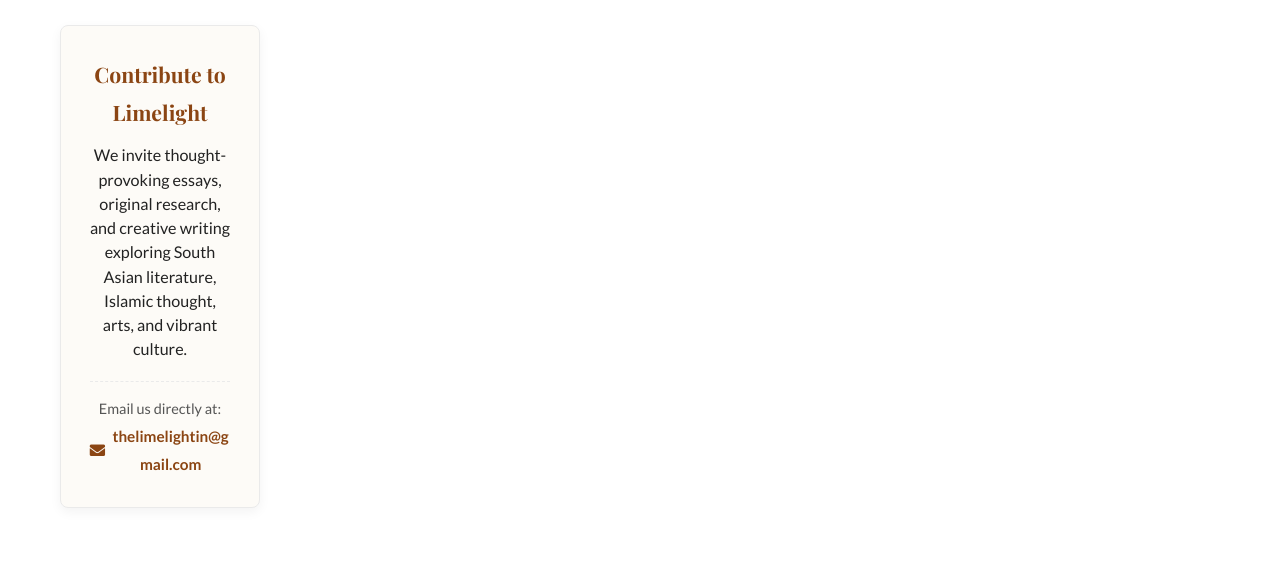
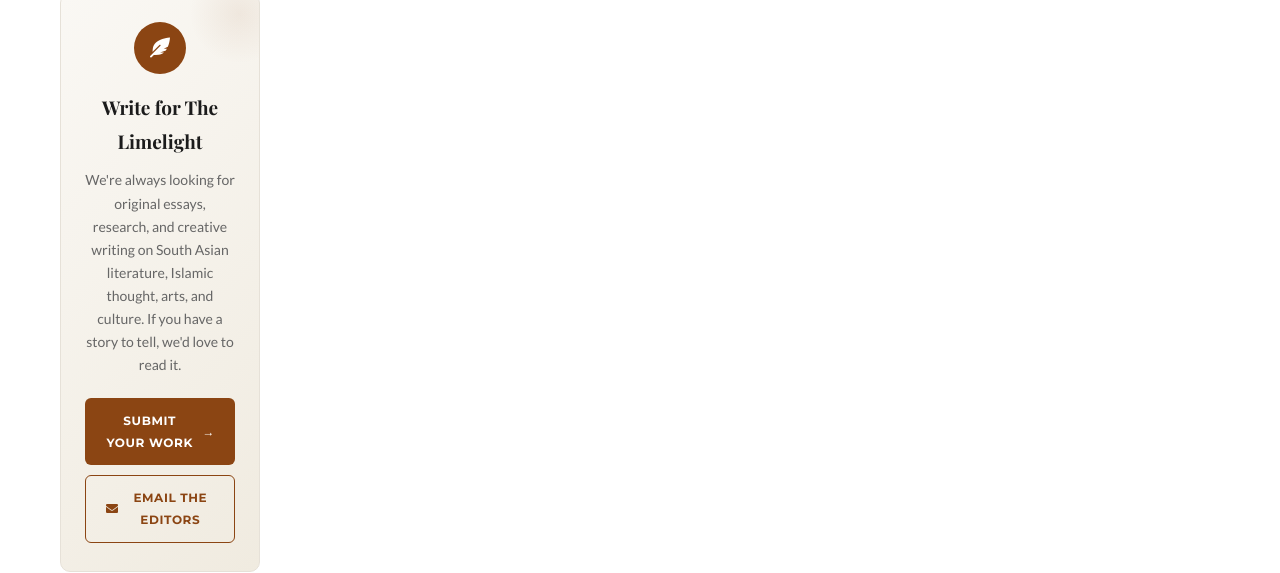
Before and after one commit to fadilp5x/testthelimelightonline, a website: page article.html in a window 1280 px wide. Shown: the part 408-981 px from the top of the page. Drawn offline with nearby package versions, Linux system fonts and the light colour scheme; no server answers; a web font is replaced by a local one.

```diff
--- a/article.html
+++ b/article.html
@@ -103,19 +103,27 @@
             margin-bottom: 40px;
             box-shadow: 0 5px 15px rgba(0,0,0,0.08);
         }
-        .featured-image-container.featured-image-full {
-            height: auto;
-        }
         .featured-image {
             width: 100%;
             height: 100%;
             object-fit: cover; /* Crucial: crops image instead of stretching */
             object-position: center top;
         }
-        .featured-image.full-image {
-            height: auto;
-            max-height: 85vh; /* Keep it from taking over entire screen if very tall */
+
+        /* NEW — full-size variant: same outer box dimensions, but shows the
+           complete image letterboxed inside it instead of cropping */
+        .featured-image-container--full {
+            background: #f0ede8; /* letterbox fill color — light neutral matching
+                                     the site's warm ivory palette */
+        }
+        .featured-image-container--full .featured-image {
             object-fit: contain;
+            width: 100%;
+            height: 100%;
+        }
+
+        [data-theme="dark"] .featured-image-container--full {
+            background: #1a1a1a;
         }
 
         /* 3. Body Text (Readability Optimized) */
@@ -126,7 +134,7 @@
             color: #444;
             overflow-wrap: break-word; /* Prevents long words/URLs from breaking layout */
         }
-        .article-body p { margin-bottom: 1.1em; }
+        .article-body p { margin-bottom: 0.9em; }
         .article-body p:empty,
         .article-body p:has(> br:only-child) {
             margin: 0;
@@ -709,74 +717,111 @@
         [data-theme="dark"] .sidebar-widget { background: #1a1a1a; border-color: #333; }
 
         /* --- Contributor Widget --- */
-        .contributor-cta {
-            margin-top: 2rem;
-            padding: 1.8rem;
-            background: #fdfbf7;
-            border: 1px solid var(--border-color);
-            border-radius: 8px;
-            box-shadow: 0 4px 12px rgba(0,0,0,0.05);
-            transition: transform 0.2s ease, box-shadow 0.2s ease;
+        .contributor-cta-v2 {
+            background: linear-gradient(135deg, #FAF8F4 0%, #F0EBE0 100%);
+            border: 1px solid #E6E1D8;
+            border-radius: 10px;
+            padding: 28px 24px;
             text-align: center;
+            position: relative;
+            overflow: hidden;
         }
-        .contributor-cta:hover {
-            transform: translateY(-3px);
-            box-shadow: 0 8px 24px rgba(0,0,0,0.1);
+
+        .contributor-cta-v2::before {
+            content: '';
+            position: absolute;
+            top: -30px;
+            right: -30px;
+            width: 100px;
+            height: 100px;
+            background: radial-gradient(circle, rgba(139,69,19,0.08) 0%, transparent 70%);
+            border-radius: 50%;
         }
-        .contributor-cta h4 {
-            margin-top: 0;
-            font-size: 1.25em;
-            color: var(--accent-color);
+
+        .contributor-cta-icon {
+            width: 52px;
+            height: 52px;
+            margin: 0 auto 16px;
+            background: #8B4513;
+            color: white;
+            border-radius: 50%;
+            display: flex;
+            align-items: center;
+            justify-content: center;
+            font-size: 20px;
+        }
+
+        .contributor-cta-v2 h4 {
             font-family: 'Playfair Display', serif;
-            margin-bottom: 0.75rem;
+            font-size: 19px;
+            margin: 0 0 10px 0;
+            color: #1B1B1B;
         }
-        .contributor-cta p {
-            font-size: 0.95em;
-            line-height: 1.5;
-            margin-bottom: 1.2rem;
-            color: var(--text-color);
+
+        .contributor-cta-v2 p {
+            font-family: 'Lato', sans-serif;
+            font-size: 14px;
+            line-height: 1.65;
+            color: #666;
+            margin-bottom: 22px;
         }
-        .contributor-cta .email-section {
-            text-align: center;
-            margin-top: 1rem;
-            padding-top: 1rem;
-            border-top: 1px dashed var(--border-color);
+
+        .contributor-cta-actions {
+            display: flex;
+            flex-direction: column;
+            gap: 10px;
         }
-        .contributor-cta .email-link {
-            font-size: 0.9em;
-            font-weight: 600;
-            color: var(--accent-color);
-            text-decoration: none;
+
+        .cta-button-primary {
             display: inline-flex;
             align-items: center;
             justify-content: center;
-            gap: 6px;
-            margin-top: 4px;
-            word-break: break-all;
-            transition: color 0.2s;
+            gap: 8px;
+            padding: 12px 20px;
+            background: #8B4513;
+            color: white;
+            font-family: 'Montserrat', sans-serif;
+            font-size: 12px;
+            font-weight: 700;
+            letter-spacing: 0.05em;
+            text-transform: uppercase;
+            text-decoration: none;
+            border-radius: 6px;
+            transition: background 0.2s, transform 0.2s;
         }
-        .contributor-cta .email-link:hover {
-            color: #C89A47;
-            text-decoration: underline;
+        .cta-button-primary:hover { background: #A0522D; transform: translateY(-1px); }
+
+        .cta-arrow { transition: transform 0.2s; display: inline-block; }
+        .cta-button-primary:hover .cta-arrow { transform: translateX(3px); }
+
+        .cta-button-secondary {
+            display: inline-flex;
+            align-items: center;
+            justify-content: center;
+            gap: 8px;
+            padding: 11px 20px;
+            background: transparent;
+            color: #8B4513;
+            border: 1.5px solid #8B4513;
+            font-family: 'Montserrat', sans-serif;
+            font-size: 12px;
+            font-weight: 700;
+            letter-spacing: 0.05em;
+            text-transform: uppercase;
+            text-decoration: none;
+            border-radius: 6px;
+            transition: background 0.2s, color 0.2s;
         }
+        .cta-button-secondary:hover { background: #8B4513; color: white; }
 
-        [data-theme="dark"] .contributor-cta {
-            background: #1a1a1a;
+        [data-theme="dark"] .contributor-cta-v2 {
+            background: linear-gradient(135deg, #1a1a1a 0%, #222 100%);
             border-color: #333;
-            box-shadow: 0 4px 12px rgba(0,0,0,0.2);
         }
-        [data-theme="dark"] .contributor-cta h4 {
-            color: var(--dm-accent);
-        }
-        [data-theme="dark"] .contributor-cta .email-link {
-            color: var(--dm-accent);
-        }
-        [data-theme="dark"] .contributor-cta .email-section {
-            border-top-color: #444;
-        }
-        [data-theme="dark"] .contributor-cta:hover {
-            box-shadow: 0 8px 24px rgba(0,0,0,0.4);
-        }
+        [data-theme="dark"] .contributor-cta-v2 h4 { color: #e0e0e0; }
+        [data-theme="dark"] .contributor-cta-v2 p { color: #aaa; }
+        [data-theme="dark"] .cta-button-secondary { color: #C89A47; border-color: #C89A47; }
+        [data-theme="dark"] .cta-button-secondary:hover { background: #C89A47; color: #111; }
         /* --- Full-Size Image CSS --- */
         .article-figure img {
             object-fit: cover;
@@ -937,13 +982,20 @@
                 </button>
             </div>
 
-            <div class="sidebar-widget contributor-cta">
-                <h4>Contribute to Limelight</h4>
-                <p>We invite thought-provoking essays, original research, and creative writing exploring South Asian literature, Islamic thought, arts, and vibrant culture.</p>
-                <div class="email-section">
-                    <p style="font-size: 0.85em; margin: 0; color: var(--text-muted, #666);">Email us directly at:</p>
-                    <a href="mailto:thelimelightin@gmail.com?subject=Limelight%20Contribution" class="email-link">
-                        <i class="fas fa-envelope"></i> thelimelightin@gmail.com
+            <div class="sidebar-widget contributor-cta-v2">
+                <div class="contributor-cta-icon">
+                    <i class="fas fa-feather-alt"></i>
+                </div>
+                <h4>Write for The Limelight</h4>
+                <p>
+                    We're always looking for original essays, research, and creative writing on South Asian literature, Islamic thought, arts, and culture. If you have a story to tell, we'd love to read it.
+                </p>
+                <div class="contributor-cta-actions">
+                    <a href="/contact.html" class="cta-button-primary">
+                        Submit Your Work <span class="cta-arrow">&rarr;</span>
+                    </a>
+                    <a href="mailto:thelimelightin@gmail.com?subject=Article%20Submission%20Inquiry&body=Hi%20Limelight%20Editorial%20Team%2C%0A%0AI'd%20like%20to%20submit%20a%20piece%20for%20consideration.%0A%0ATitle%2FTopic%3A%20%0ABrief%20summary%3A%20%0A%0AThank%20you!" class="cta-button-secondary">
+                        <i class="fas fa-envelope"></i> Email the Editors
                     </a>
                 </div>
             </div>
@@ -1077,8 +1129,8 @@
                     </div>
                 </header>
 
-                <div class="featured-image-container${article.template_type === 'full-image' ? ' featured-image-full' : ''}">
-                    <img src="${article.image_url}" alt="${article.title}" class="featured-image${article.template_type === 'full-image' ? ' full-image' : ''}">
+                <div class="featured-image-container ${article.featured_image_full_size ? 'featured-image-container--full' : ''}">
+                    <img src="${article.image_url}" alt="${article.title}" class="featured-image">
                 </div>
 
                 <div class="article-body" id="articleBody">
```
